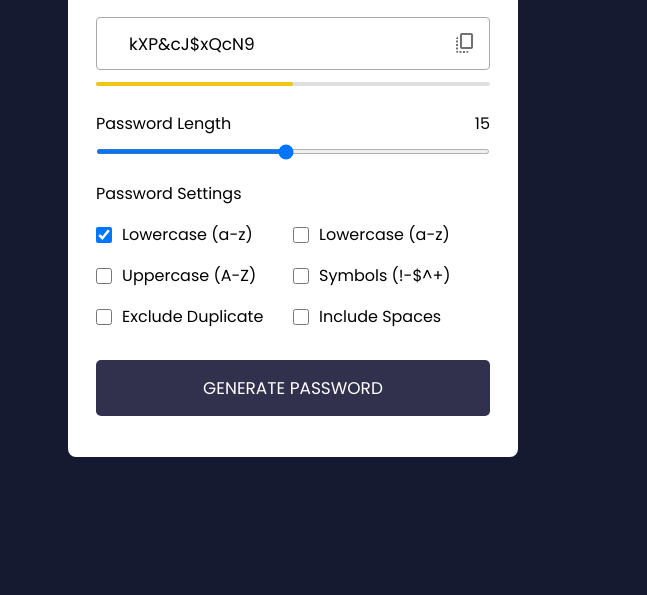
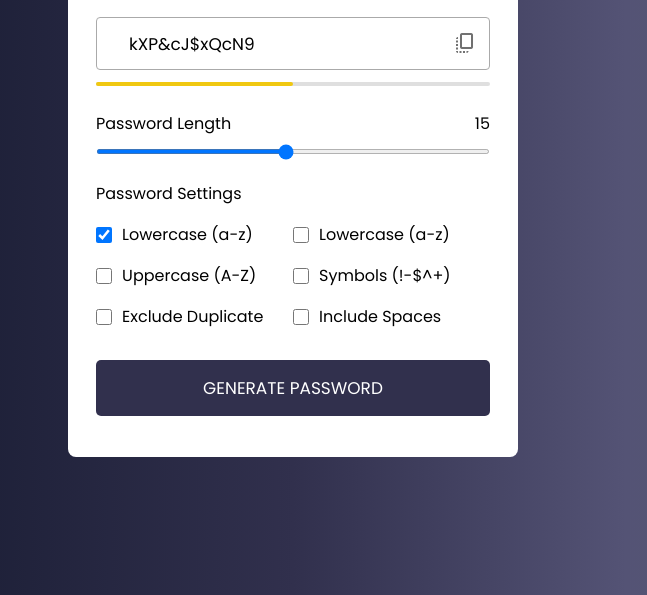
Before and after one commit to MithunWijayasiri/ToolsPack, a plain HTML site: page index.html in a window 1280 px wide. Shown: the part 205-800 px from the top of the page, without its empty margins (347-994 px from the left). Drawn offline with Linux system fonts and the light colour scheme.

Commit message:
Add gradient background

```diff
--- a/style.css
+++ b/style.css
@@ -13,8 +13,10 @@ body{
     justify-content: center;
     align-items: center;
     min-height: 100vh;
-    background: #161A30;
+    background: rgb(22,26,48);
+    background: linear-gradient(90deg, rgba(22,26,48,1) 15%, rgba(49,48,77,1) 50%, rgba(84,83,117,1) 76%, rgba(86,94,108,1) 100%);
 }
+
 .container{
     width: 450px;
     background: #fff;
```
